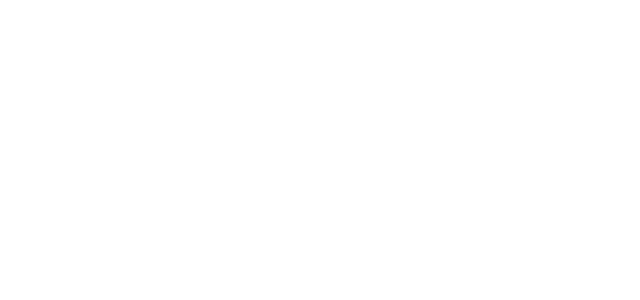
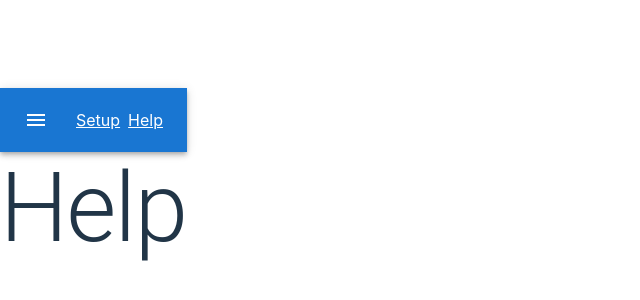
Before and after one commit to johnrdoty92/jubilee-production-sound, a React (Vite) app: page /help in a window 1280 px wide. Shown: the part 224-524 px from the top of the page, without its empty margins (0-640 px from the left). Built offline with nearby package versions, Linux system fonts and the light colour scheme.

Commit message:
added routing and pages

```diff
--- a/package.json
+++ b/package.json
@@ -11,7 +11,8 @@
   "dependencies": {
     "@emotion/react": "^11.10.0",
     "@emotion/styled": "^11.10.0",
-    "@mui/material": "^5.10.0",
+    "@mui/icons-material": "^5.10.2",
+    "@mui/material": "^5.10.2",
     "react": "^18.2.0",
     "react-dom": "^18.2.0",
     "react-router-dom": "^6.3.0"
--- a/src/App.tsx
+++ b/src/App.tsx
@@ -1,10 +1,18 @@
-import React, { useState } from 'react';
+import { BrowserRouter, Routes, Route } from 'react-router-dom';
+import { Header } from './components/Header';
+import { Help } from './pages/Help/Help';
+import { SoundSetup } from './pages/SoundSetup/SoundSetup';
 
 function App() {
-  const [ count, setCount ] = useState(0);
-
   return (
     <div className="App">
+      <Header/>
+      <BrowserRouter>
+        <Routes>
+          <Route path="/" element={<SoundSetup />} />
+          <Route path="/help" element={<Help/>} />
+        </Routes>
+      </BrowserRouter>
     </div>
   );
 }
--- /dev/null
+++ b/src/components/Header.tsx
@@ -0,0 +1,28 @@
+import AppBar from "@mui/material/AppBar";
+import IconButton from "@mui/material/IconButton";
+import MenuIcon from '@mui/icons-material/Menu';
+import Toolbar from "@mui/material/Toolbar";
+import { Box, Link } from "@mui/material";
+import Stack from "@mui/system/Stack";
+
+export const Header = () => {
+    return (
+        <AppBar position="static">
+            <Toolbar>
+            <IconButton
+                size="large"
+                edge="start"
+                color="inherit"
+                aria-label="menu"
+                sx={{ mr: 2 }}
+            >
+                <MenuIcon />
+            </IconButton>
+            <Stack direction="row" spacing={1}>
+                <Link href="/" color="inherit">Setup</Link>
+                <Link href="/help" color="inherit">Help</Link>
+            </Stack>
+            </Toolbar>
+        </AppBar>
+    );
+};
--- /dev/null
+++ b/src/pages/Help/Help.tsx
@@ -0,0 +1,7 @@
+import Typography from "@mui/material/Typography";
+
+export const Help = () => {
+    return (
+        <Typography variant="h1">Help</Typography>
+    );
+};
--- a/src/pages/SoundSetup/SoundSetup.tsx
+++ b/src/pages/SoundSetup/SoundSetup.tsx
@@ -0,0 +1,7 @@
+import Typography from "@mui/material/Typography";
+
+export const SoundSetup = () => {
+    return (
+        <Typography variant="h1">Sound Setup</Typography>
+    );
+};
--- /dev/null
+++ b/src/types/steps.d.ts
@@ -0,0 +1,3 @@
+export interface Step {
+    description: string
+}
```
Also changed, not shown: .eslintrc.json, 1 other file (tests, documents, lock files or other folders).
